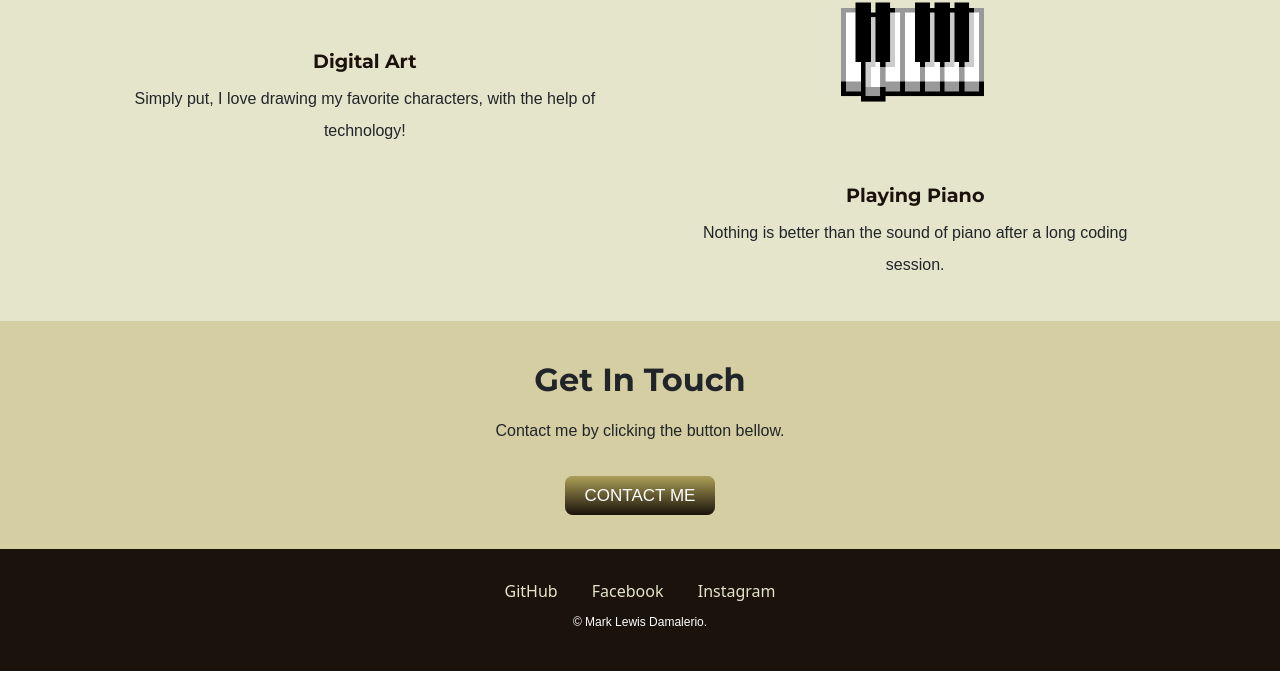
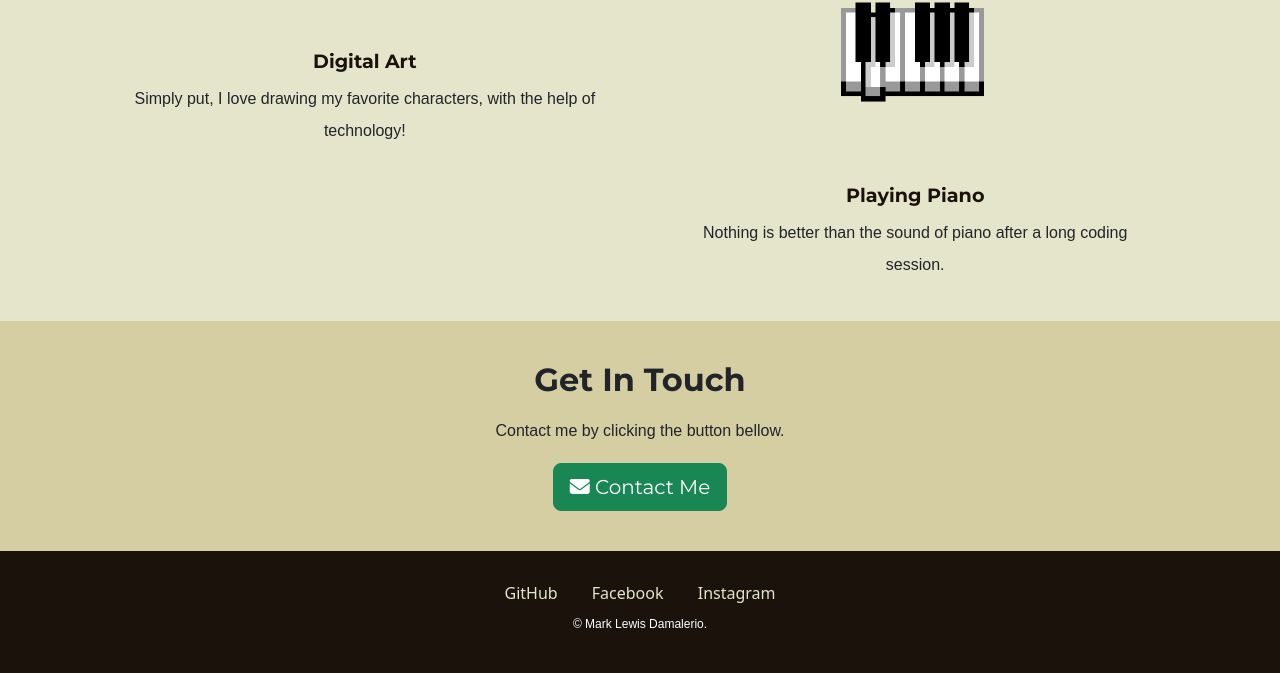
Before and after one commit to Markeryy/markeryy.github.io, a plain HTML site: page index.html in a window 1280 px wide. Shown: the part 1413-2086 px from the top of the page. Drawn offline with nearby package versions, Linux system fonts and the light colour scheme; a web font is replaced by a local one.

Commit message:
change contact button to bootstrap button

```diff
--- a/css/styles.css
+++ b/css/styles.css
@@ -196,10 +196,14 @@ h3 {
 }
 
 .contact-text {
-    padding-bottom: 40px;
+    padding-bottom: 20px;
 }
 
-.contact-btn {
+.button-text {
+    font-family: 'Montserrat', sans-serif;
+}
+
+/* .contact-btn {
     background: #ada058;
     background-image: -webkit-linear-gradient(top, #ada058, #1A120B);
     background-image: -moz-linear-gradient(top, #ada058, #1A120B);
@@ -219,7 +223,7 @@ h3 {
 .contact-btn:hover {
     background: #a8a074;
     text-decoration: none;
-}
+} */
 
 /*
   ______          _
--- a/index.html
+++ b/index.html
@@ -3,9 +3,15 @@
     <head>
         <meta charset="UTF-8">
         <title>Lewis Website</title>
-        <link href="https://cdn.jsdelivr.net/npm/bootstrap@5.3.0-alpha1/dist/css/bootstrap.min.css" rel="stylesheet" integrity="sha384-GLhlTQ8iRABdZLl6O3oVMWSktQOp6b7In1Zl3/Jr59b6EGGoI1aFkw7cmDA6j6gD" crossorigin="anonymous"> <!--Bootstrap 5.3.0-->
+        <!-- Bootstrap -->
+        <link href="https://cdn.jsdelivr.net/npm/bootstrap@5.3.0-alpha1/dist/css/bootstrap.min.css" rel="stylesheet" integrity="sha384-GLhlTQ8iRABdZLl6O3oVMWSktQOp6b7In1Zl3/Jr59b6EGGoI1aFkw7cmDA6j6gD" crossorigin="anonymous">
+        <!-- Favicon -->
         <link rel="icon" href="assets/favicon.ico">
-        <link rel="preconnect" href="https://fonts.googleapis.com"><link rel="preconnect" href="https://fonts.gstatic.com" crossorigin><link href="https://fonts.googleapis.com/css2?family=Martian+Mono:wght@700&family=Montserrat:wght@400;700&family=Ubuntu+Mono&display=swap" rel="stylesheet"> <!--Google Fonts-->
+        <!-- Font Awesome -->
+        <script src="https://kit.fontawesome.com/82bdfc6f80.js" crossorigin="anonymous"></script>
+        <!-- Google Fonts -->
+        <link rel="preconnect" href="https://fonts.googleapis.com"><link rel="preconnect" href="https://fonts.gstatic.com" crossorigin><link href="https://fonts.googleapis.com/css2?family=Martian+Mono:wght@700&family=Montserrat:wght@400;700&family=Ubuntu+Mono&display=swap" rel="stylesheet">
+        <!-- Styles -->
         <link rel="stylesheet" href="css/styles.css">
     </head>
 
@@ -106,7 +112,8 @@
         <div class="div4">
             <h2 class="contact-title"><strong>Get In Touch</strong></h2>
             <p class="contact-text">Contact me by clicking the button bellow.</p>
-            <a class="contact-btn" href="mailto:markery.me@gmail.com">CONTACT ME</a>
+            <button type="button" class="btn btn-success btn-lg button-text"><i class="fa-solid fa-envelope"></i> Contact Me</button>
+            <!-- <a class="contact-btn" href="mailto:markery.me@gmail.com">CONTACT ME</a> -->
         </div>
 
         <!-- FOOTER -->
```
